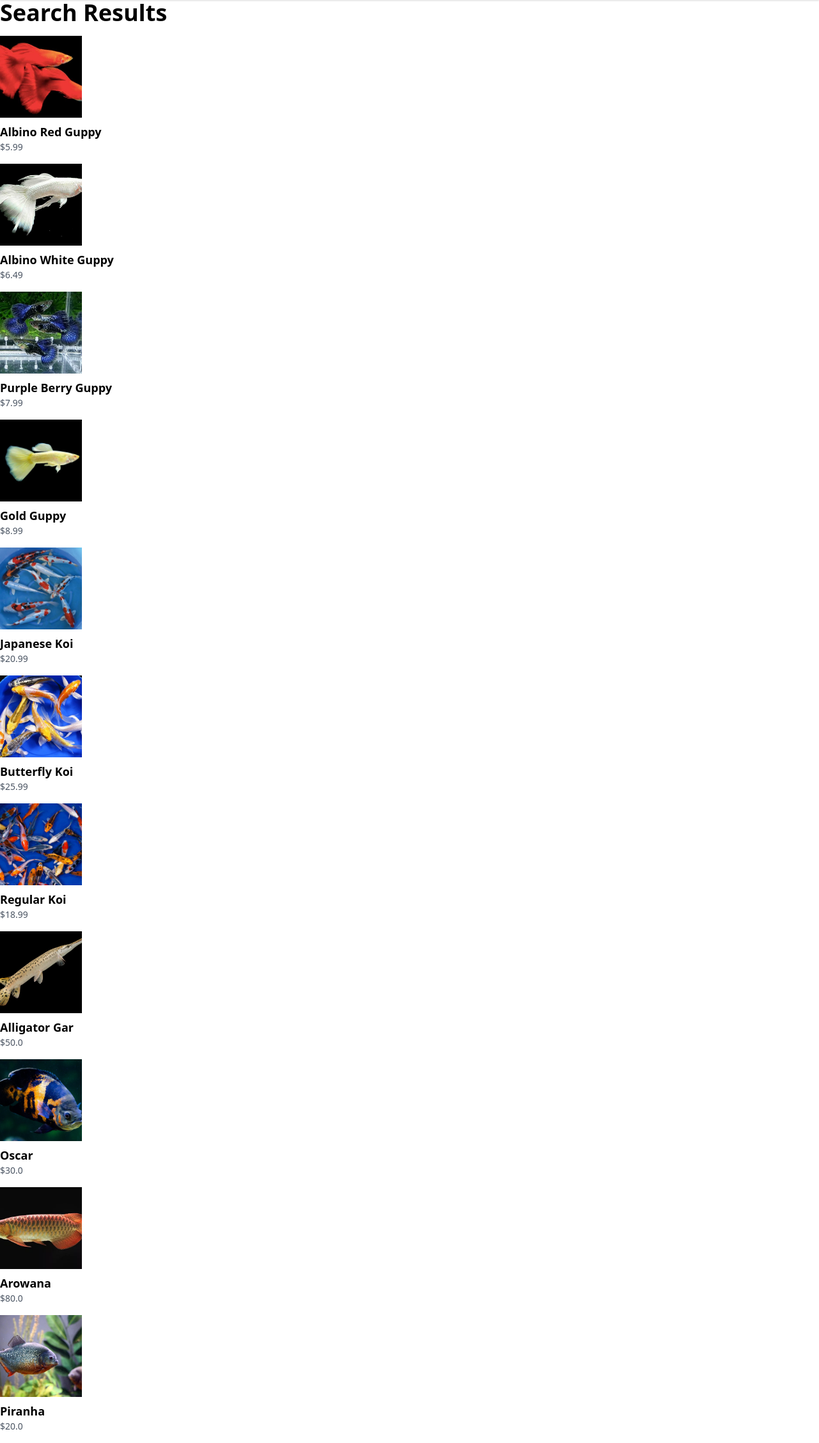
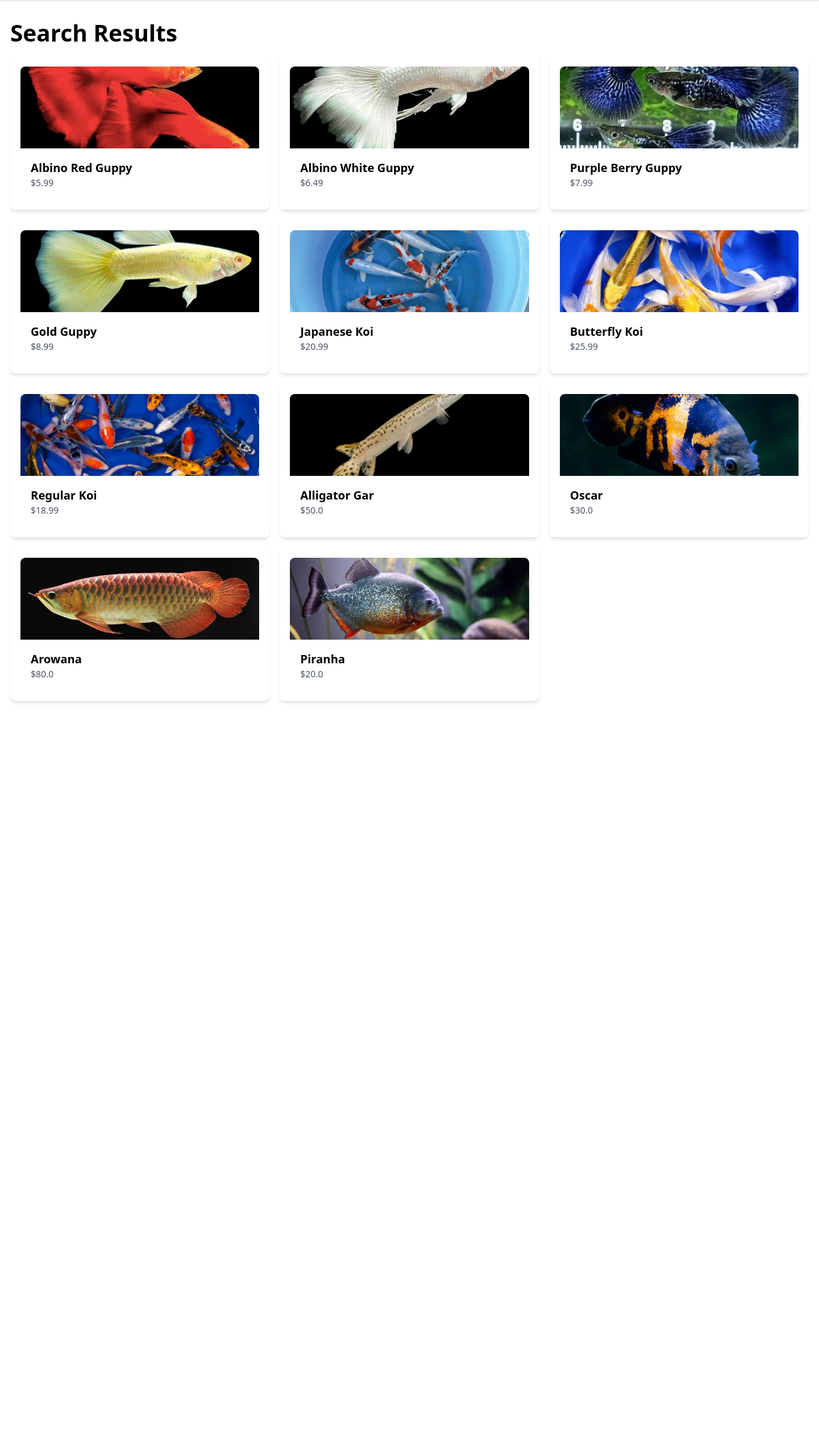
Before and after one commit to JacobSamas/Selling-Fishes, a Flask app: template templates/search_results.html in a window 1280 px wide. Shown: the part 66-2322 px from the top of the page at 64% size. After the commit the page ends 1165 px from the top, so only its background shows below. Run offline with Flask 3, Linux system fonts and the light colour scheme; the template is opened without the code that fills it: values that come from a table or form of the project are taken from there, others are empty; data comes from the database, SQL or seed files in the repository.

Commit message:
fix: Search result template

```diff
--- a/templates/search_results.html
+++ b/templates/search_results.html
@@ -6,12 +6,13 @@
 </head>
 <body>
     {% include 'includes/header.html' %}
+    <div class="container mx-auto px-4 py-8">
         <h1 class="text-4xl font-bold mb-4">Search Results</h1>
-    <ul>
+        <ul class="grid grid-cols-1 md:grid-cols-2 lg:grid-cols-3 gap-4">
             {% for product in results %}
-        <li class="mb-4">
-            <img src="{{ url_for('static', filename='images/products/' + product.image_filename) }}" alt="{{ product.name }}" class="h-32 w-32 object-cover">
-            <div class="mt-2">
+            <li class="bg-white rounded-lg shadow-md p-4">
+                <img src="{{ url_for('static', filename='images/products/' + product.image_filename) }}" alt="{{ product.name }}" class="h-32 w-full object-cover rounded-t-lg">
+                <div class="p-4">
                     <span class="block text-lg font-semibold">{{ product.name }}</span>
                     <span class="block text-sm text-gray-600">${{ product.price }}</span>
                 </div>
@@ -20,5 +21,6 @@
             <p class="text-red-500">No results found.</p>
             {% endfor %}
         </ul>
+    </div>
 </body>
 </html>
```
Lines whose indentation alone changed are shown as unchanged.
